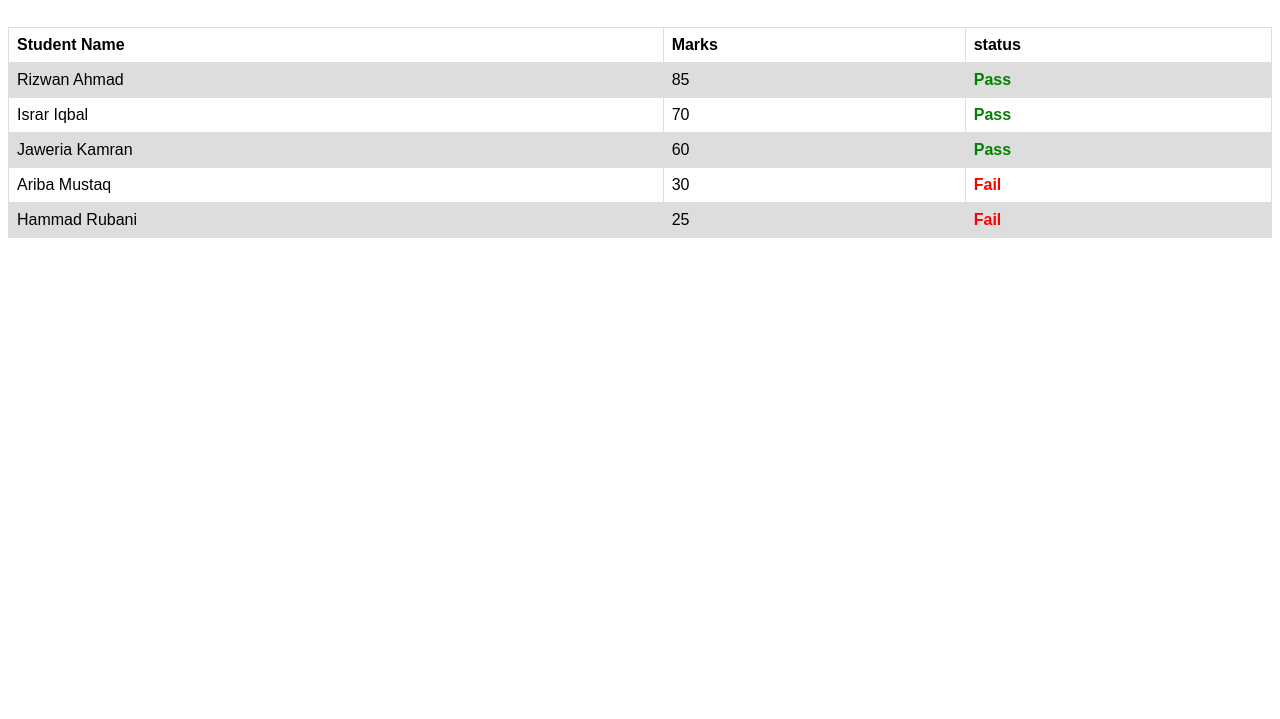
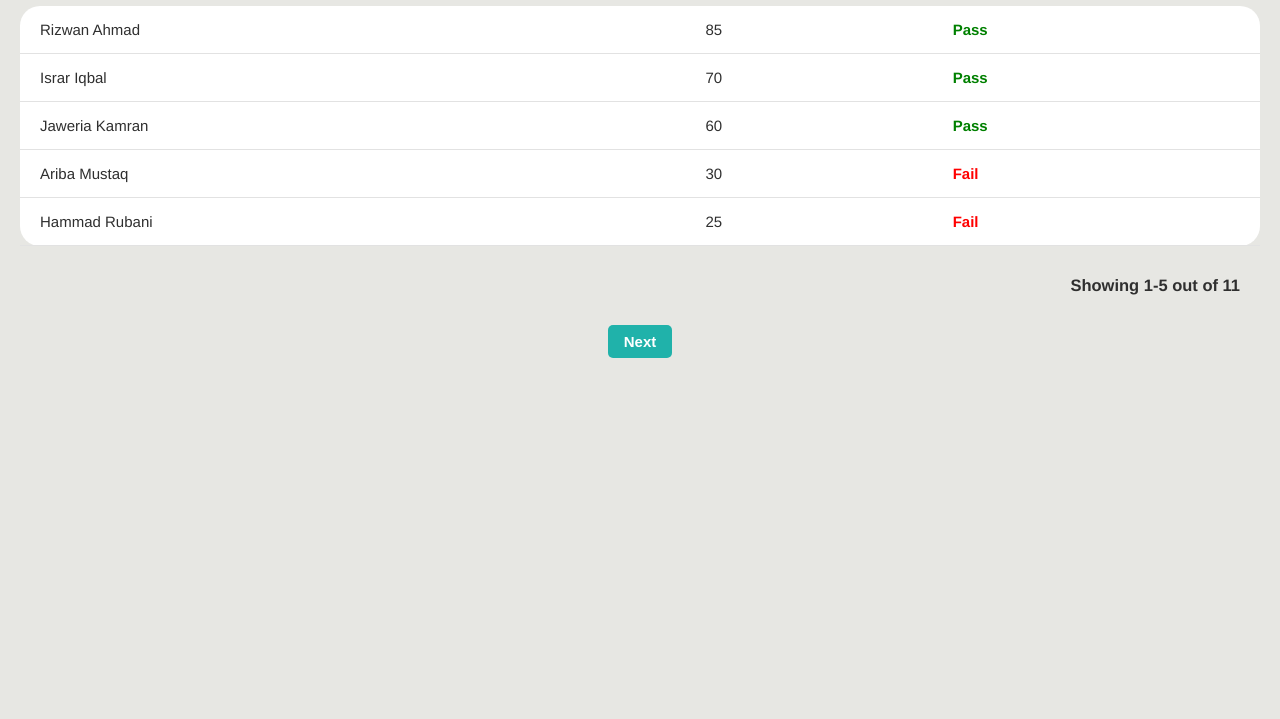
Before and after one commit to RA-Rizwan/Frontend-Tasks, a plain HTML site: page Session 26/index.html in a window 1280 px wide. Shown: the part 81-800 px from the top of the page. Drawn offline with Linux system fonts and the light colour scheme.

Commit message:
update ui and added pagination

```diff
--- a/Session 26/index.html
+++ b/Session 26/index.html
@@ -3,88 +3,27 @@
   <head>
     <meta charset="UTF-8" />
     <meta name="viewport" content="width=device-width, initial-scale=1.0" />
-    <title>JS Task</title>
-    <style>
-      body {
-        display: flex;
-        flex-direction: column;
-        justify-content: center;
-        align-items: center;
-      }
-      div {
-        padding: 20px;
-        width: 100%;
-      }
-      table {
-        font-family: arial;
-        border-collapse: collapse;
-        width: 100%;
-      }
-
-      td,
-      th {
-        border: 1px solid #dddddd;
-        text-align: left;
-        padding: 8px;
-      }
-
-      tr:nth-child(even) {
-        background-color: #dddddd;
-      }
-      .status-fail,
-      .status-pass {
-        font-weight: 700;
-      }
-      .status-pass {
-        color: green;
-      }
-      .status-fail {
-        color: red;
-      }
-    </style>
+    <title>Student data</title>
+    <link rel="stylesheet" href="style.css" />
   </head>
   <body>
-    <h1>Students Marksheet</h1>
-    <div>
+    <header><h1>Student Data</h1></header>
+    <section class="table">
       <table class="students">
         <tr>
           <th>Student Name</th>
           <th>Marks</th>
-          <th>status</th>
+          <th>Status</th>
         </tr>
       </table>
-    </div>
-    <script>
-      const data = [
-        { firstName: "Rizwan", lastName: "Ahmad", marks: 85 },
-        { firstName: "Israr", lastName: "Iqbal", marks: 70 },
-        { firstName: "Jaweria", lastName: "Kamran", marks: 60 },
-        { firstName: "Ariba", lastName: "Mustaq", marks: 30 },
-        { firstName: "Hammad", lastName: "Rubani", marks: 25 },
-      ];
-
-      const transformedData = data.map((std) => {
-        const firstName = std.firstName;
-        const lastName = std.lastName;
-        const marks = std.marks;
-        const fullName = `${firstName} ${lastName}`;
-        const status = marks >= 33 ? "Pass" : "Fail";
-        return { fullName, status, marks };
-      });
-
-      const rowData = transformedData.map((d) => {
-        const studentRow = document.createElement("tr");
-        const statusClass = d.status === "Pass" ? "status-pass" : "status-fail";
-        studentRow.innerHTML = `<td>${d.fullName}</td>
-         <td>${d.marks}</td>
-          <td class= ${statusClass}>${d.status}</td>`;
-
-        return studentRow;
-      });
-      const students = document.querySelector(".students");
-      rowData.map((row) => {
-        students.appendChild(row);
-      });
-    </script>
+    </section>
+    <section class="items">
+        <h2>Showing 1-10 out of 200</h2>
+    </section>
+    <section class="pagination">
+      <button class="prev">Previous</button>
+      <button class="next">Next</button>
+    </section>
+    <script src="./script.js"></script>
   </body>
 </html>
--- /dev/null
+++ b/Session 26/script.js
@@ -0,0 +1,74 @@
+const data = [
+    { firstName: "Rizwan", lastName: "Ahmad", marks: 85 },
+    { firstName: "Israr", lastName: "Iqbal", marks: 70 },
+    { firstName: "Jaweria", lastName: "Kamran", marks: 60 },
+    { firstName: "Ariba", lastName: "Mustaq", marks: 30 },
+    { firstName: "Hammad", lastName: "Rubani", marks: 25 },
+    { firstName: "Ali", lastName: "Raza", marks: 90 },
+    { firstName: "Yusra", lastName: "Javeed", marks: 75 },
+    { firstName: "talha", lastName: "razaq", marks: 31 },
+    { firstName: "Abdul", lastName: "Sami", marks: 40 },
+    { firstName: "Asad", lastName: "Saddique", marks: 88 },
+    { firstName: "Ahmad", lastName: "Raza", marks: 15 },
+];
+
+const transformedData = data.map((std) => {
+    const fullName = `${std.firstName.charAt(0).toUpperCase() + std.firstName.slice(1)} ${std.lastName.charAt(0).toUpperCase() + std.lastName.slice(1)}`;
+    const status = std.marks >= 33 ? "Pass" : "Fail";
+    const marks =std.marks
+    return { fullName, status, marks };
+});
+
+const studentsContainer = document.querySelector(".students");
+const nextBtn = document.querySelector(".next");
+const prevBtn = document.querySelector(".prev");
+const itemsCount = document.querySelector(".items");
+
+const itemsPerPage = 5;
+let currentPage = 1;
+const totalPages = Math.ceil(transformedData.length / itemsPerPage);
+
+function displayPage(page) {
+
+    studentsContainer.innerHTML = "";
+
+    currentPage = page;
+
+    const startIdx = (currentPage - 1) * itemsPerPage;
+    const endIdx = startIdx + itemsPerPage;
+    const itemsToShow = transformedData.slice(startIdx, endIdx);
+
+    itemsToShow.forEach(item => {
+        const studentRow = document.createElement("tr");
+        const statusClass = item.status === "Pass" ? "status-pass" : "status-fail";
+        studentRow.innerHTML = `
+            <td>${item.fullName}</td>
+            <td>${item.marks}</td>
+            <td class="${statusClass}">${item.status}</td>`;
+        studentsContainer.appendChild(studentRow);
+    });
+
+    updateUI(startIdx, endIdx);
+}
+
+function updateUI(start, end) {
+    const endCount = Math.min(end, transformedData.length);
+    itemsCount.innerHTML = `<h2>Showing ${start + 1}-${endCount} out of ${transformedData.length}</h2>`;
+
+    prevBtn.style.display = currentPage <= 1 ? "none" : "block";
+    nextBtn.style.display = currentPage >= totalPages ? "none" : "block";
+}
+
+nextBtn.addEventListener("click", () => {
+    if (currentPage < totalPages) {
+        displayPage(currentPage + 1);
+    }
+});
+
+prevBtn.addEventListener("click", () => {
+    if (currentPage > 1) {
+        displayPage(currentPage - 1);
+    }
+});
+
+displayPage(1);
--- /dev/null
+++ b/Session 26/style.css
@@ -0,0 +1,83 @@
+*{
+    margin: 0;
+    padding: 0;
+    box-sizing: border-box;
+}
+body{
+       font-family: 'Franklin Gothic Medium', 'Arial Narrow', Arial, sans-serif;
+
+    background-color: #e7e7e3;
+    padding: 10px 20px;
+    display: flex;
+    flex-direction: column;
+    justify-content: center;
+    align-items: center;
+    gap: 30px;
+}
+.table{
+    background: white;
+    border-radius: 20px;
+    width: 100%;
+
+}
+h1{
+    margin-top: 10px;
+}
+table{
+        border-collapse: collapse;
+        width: 100%;
+}
+ td,
+      th {
+        border: none;
+        text-align: left;
+        padding: 15px 20px;
+        border-bottom: 1px solid rgb(226, 226, 226);
+      }
+
+      th{
+        color: #6a6a69;
+        font-size: large;
+      }
+      td{
+        color: #2f2f2f;
+        font-weight:500;
+        font-size: 15px;
+      }
+      .status-fail,
+      .status-pass {
+        font-weight: 700;
+      }
+      .status-pass {
+        color: green;
+      }
+      .status-fail {
+        color: red;
+      }
+      .items{
+        padding: 0px 20px;
+        align-self: flex-end;
+        font-size: 11px;
+        font-weight: 300;
+        color: #2f2f2f;
+      }
+      .pagination{
+        display: flex;
+        align-items: center;
+        justify-content: center;
+        gap: 10px;
+      }
+      button{
+        padding: 8px 16px;
+        border: none;
+        border-radius: 5px;
+        font-size: 15px;
+        color: white;
+        font-weight: 600;
+      }
+      .prev{
+        background-color: red;
+      }
+      .next{
+        background-color: lightseagreen;
+      }
```
Also changed, not shown: 1 other file.
